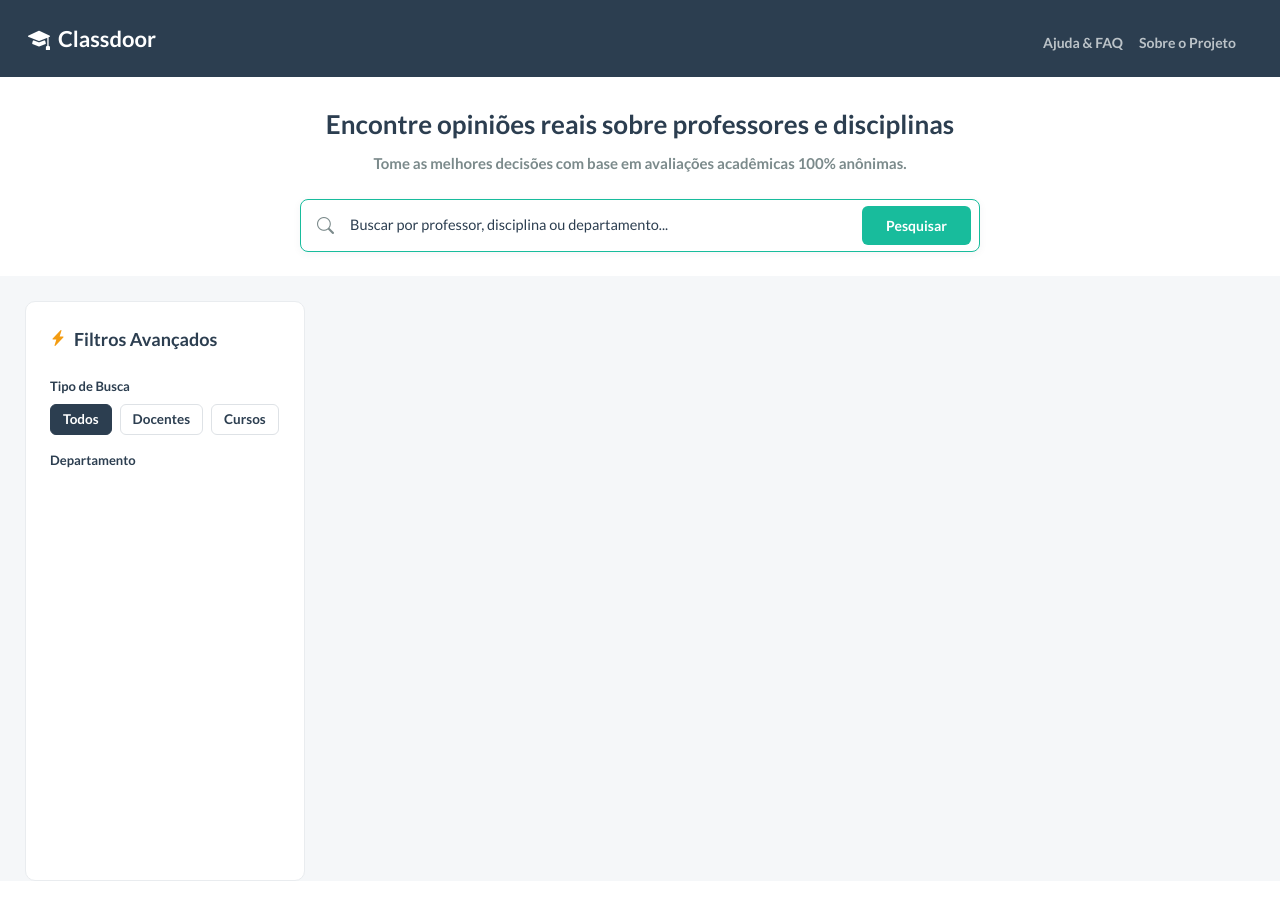
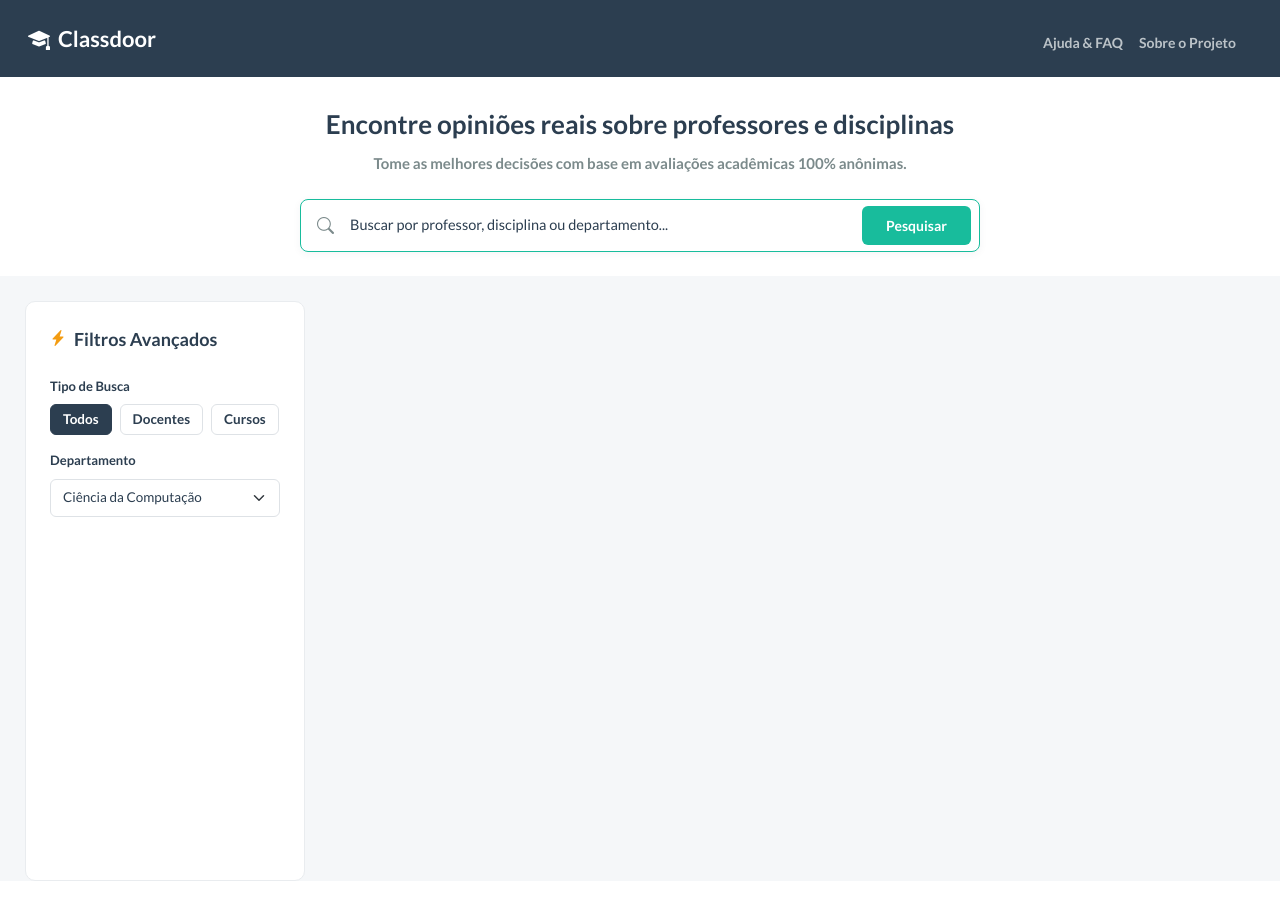
Before and after one commit to Gabriel-Aragao/classdoor-frontend, a React (Vite) app: page / in a window 1280 px wide. Built offline with nearby package versions, Linux system fonts and the light colour scheme.

Commit message:
feat: adiciona componente FilterSelect e integra na HomePage

```diff
--- a/src/app/App.css
+++ b/src/app/App.css
@@ -350,3 +350,22 @@ h1 {
   border-color: #1e2b37;
   color: #ffffff;
 }
+
+.filter-select {
+  height: 38px;
+  background-color: #ffffff;
+  color: #2c3e50;
+  border: 1px solid #dee2e6;
+  border-radius: 6px;
+  font-size: 13.5px;
+  font-weight: 500;
+  cursor: pointer;
+  box-shadow: none;
+  transition: border-color 0.2s ease, box-shadow 0.2s ease;
+}
+
+.filter-select:focus {
+  border-color: #18bc9c;
+  box-shadow: 0 0 0 2px rgba(24, 188, 156, 0.15);
+  outline: none;
+}
--- /dev/null
+++ b/src/components/FilterSelect.jsx
@@ -0,0 +1,52 @@
+function FilterSelect({
+  label,
+  value,
+  onChange,
+  options = [],
+  placeholder,
+  id,
+  className = '',
+  ...props
+}) {
+  const selectId = id || (label ? `select-${label.toLowerCase().replace(/\s+/g, '-')}` : undefined);
+
+  return (
+    <div className={`filter-select-group ${className}`.trim()}>
+      {label && (
+        <label
+          htmlFor={selectId}
+          className="fw-semibold mb-2 d-block"
+          style={{ fontSize: '13px', color: '#2C3E50' }}
+        >
+          {label}
+        </label>
+      )}
+
+      <select
+        id={selectId}
+        value={value}
+        onChange={onChange}
+        className="form-select filter-select"
+        {...props}
+      >
+        {placeholder && (
+          <option value="" disabled>
+            {placeholder}
+          </option>
+        )}
+        {options.map((option) => {
+          const optValue = typeof option === 'object' ? option.value : option;
+          const optLabel = typeof option === 'object' ? option.label : option;
+
+          return (
+            <option key={optValue} value={optValue}>
+              {optLabel}
+            </option>
+          );
+        })}
+      </select>
+    </div>
+  );
+}
+
+export default FilterSelect;
--- a/src/features/auth/HomePage.jsx
+++ b/src/features/auth/HomePage.jsx
@@ -3,7 +3,18 @@ import { useNavigate } from 'react-router-dom';
 import Navbar from '../../components/layout/Navbar';
 import SearchBar from '../../components/SearchBar';
 import FilterButton from '../../components/FilterButton';
+import FilterSelect from '../../components/FilterSelect';
 import { authService } from '../../services/authService';
+
+const DEPARTMENTS = [
+  'Ciência da Computação',
+  'Engenharia Elétrica',
+  'Matemática & Estatística',
+  'Física Aplicada',
+  'Sistemas de Informação',
+  'Administração & Negócios',
+  'Design & Mídia Digital'
+];
 
 function HomePage() {
   const _navigate = useNavigate();
@@ -11,7 +22,7 @@ function HomePage() {
   const [query, setQuery] = useState('');
 
   const [tipobusca, setTipoBusca] = useState('Todos');
-  const [departamento, setDepartamento] = useState('');
+  const [departamento, setDepartamento] = useState('Ciência da Computação');
   const [semestre, setSemestre] = useState('');
   const [notaMinima, setNotaMinima] = useState('');
 
@@ -67,10 +78,13 @@ function HomePage() {
             onClick={() => setTipoBusca('Cursos')}
           />
         </div>
-        <p className="fw-semibold mx-2 mb-2" style={{ fontSize: '13px', color: '#2C3E50' }}>Departamento</p>
-        <div className="d-flex gap-2 mx-2 mb-3">
-
-        </div>
+        <FilterSelect
+          label="Departamento"
+          value={departamento}
+          onChange={(e) => setDepartamento(e.target.value)}
+          options={DEPARTMENTS}
+          className="mx-2 mb-3"
+        />
       </div>
     </div>
   );
```
